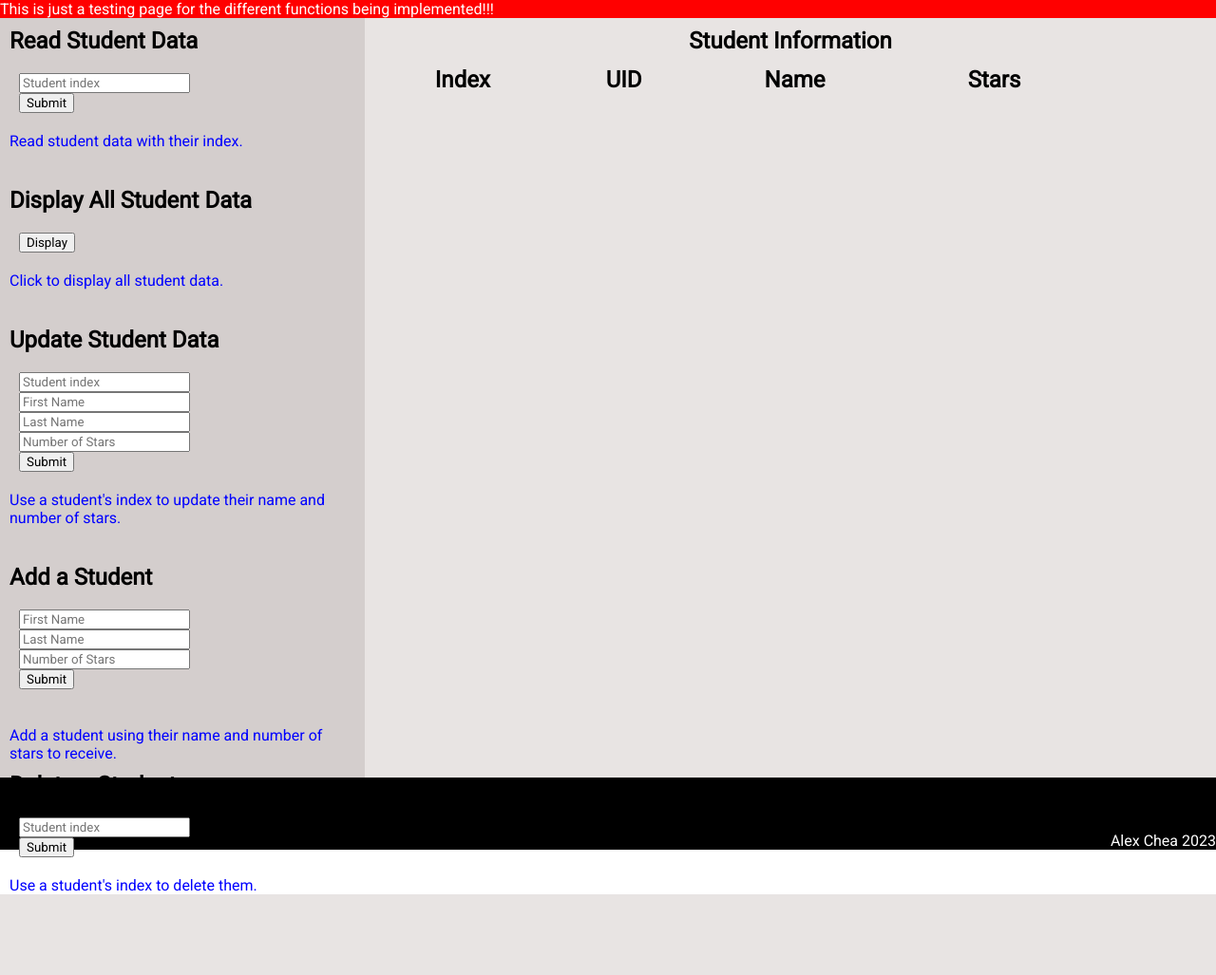
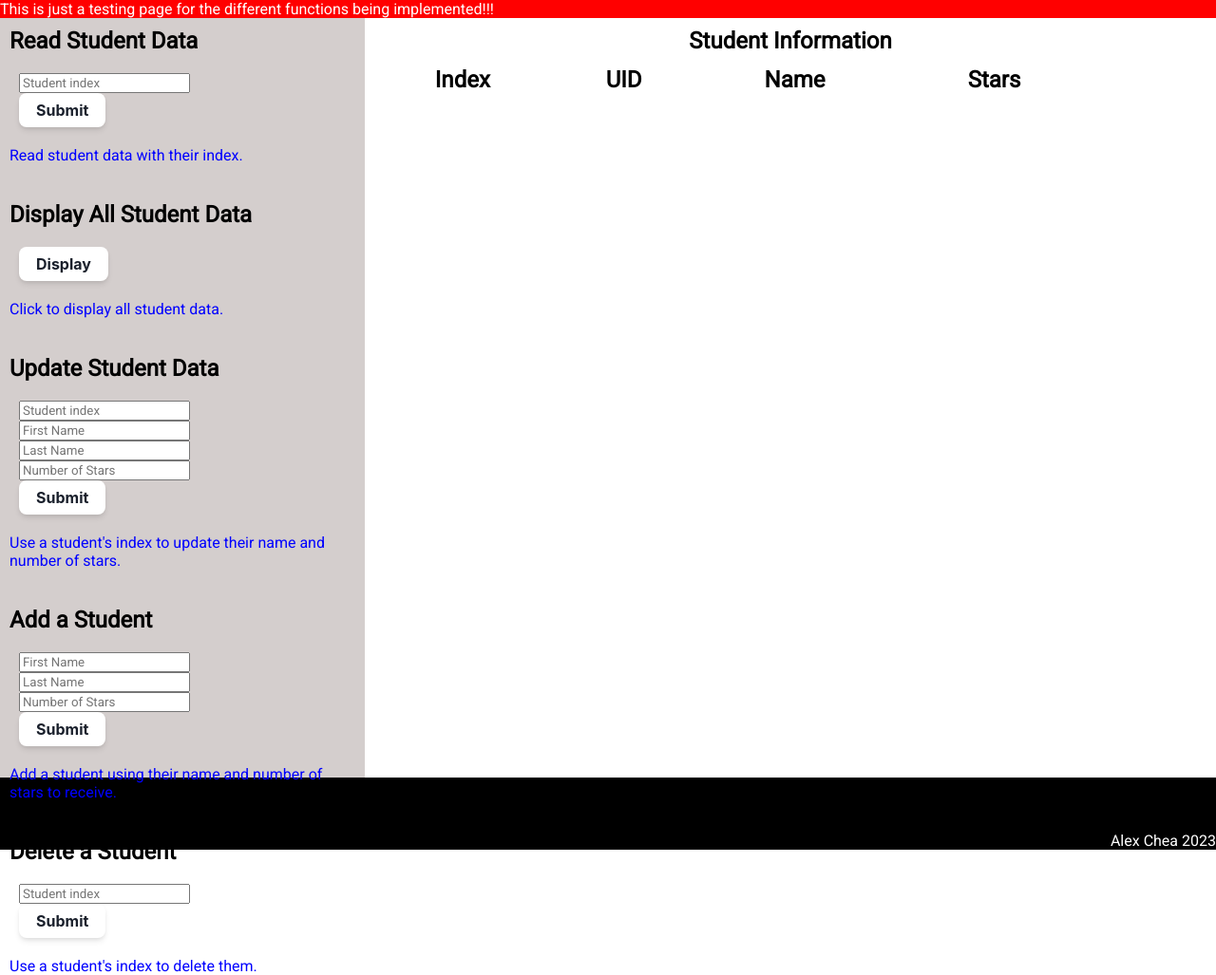
Before and after one commit to cheaseeds/math-stars, a PHP site: page / in a window 1280 px wide. Shown: the part 98-1125 px from the top of the page at 95% size. Before the commit the page ends 1040 px from the top, so only its background shows below. Run offline with PHP 8.4, Linux system fonts and the light colour scheme; lists and menus that the app fills with data are empty.

Commit message:
Made small changes to formatting

```diff
--- a/call_routine.php
+++ b/call_routine.php
@@ -55,6 +55,7 @@
                 }
 
                 include 'index.php';
+
         } else {
             echo "Empty database";
             echo '<br><br>';
--- a/index.php
+++ b/index.php
@@ -77,17 +77,49 @@
                 float: left;
                 width: 30%;
                 background-color:#d4cecd;
-                height:100vh;
+                height: 100vh;
             }
-
             .column-table {
                 float: right;
                 width: 70%;
-                background-color:#e8e4e3;
-                height: 100vh
+                background-color: white;
+                height: 100vh;
             }
             th {
                 font-size: 1.5rem;
+            }
+
+            .button-47 {
+                align-items: center;
+                background: #FFFFFF;
+                border: 0 solid #E2E8F0;
+                box-shadow: 0 4px 6px -1px rgba(0, 0, 0, 0.1), 0 2px 4px -1px rgba(0, 0, 0, 0.06);
+                box-sizing: border-box;
+                color: #1A202C;
+                display: inline-flex;
+                font-family: Inter, sans-serif;
+                font-size: 1rem;
+                font-weight: 700;
+                height: 16px;
+                justify-content: center;
+                line-height: 24px;
+                overflow-wrap: break-word;
+                padding: 18px;
+                text-decoration: none;
+                width: auto;
+                border-radius: 8px;
+                cursor: pointer;
+                user-select: none;
+                -webkit-user-select: none;
+                touch-action: manipulation;
+
+            }
+            footer {
+                color: white;
+                text-align: right;
+                background-color: black;
+                height: auto;
+                width: auto;
             }
 
         </style>
@@ -113,7 +145,7 @@
                 <input type="hidden" name="routine" value="read_student">
                 <input type="number" name="s_idx" id="s_idx" min="0" max="99999999999" placeholder="Student index">
                 <br>
-                <button type="submit">Submit</button>
+                <button class="button-47" type="submit">Submit</button>
             </form>
             <p id="desc">Read student data with their index.</p>
             <br>
@@ -121,7 +153,7 @@
             <h2>Display All Student Data</h2>
             <form method="post" action="call_routine.php">
                 <input type="hidden" name="routine" value="read_all_student">
-                <button type="submit">Display</button>
+                <button class="button-47" type="submit">Display</button>
             </form>
             <p id="desc">Click to display all student data.</p>
             <br>
@@ -137,7 +169,7 @@
                 <br>
                 <input type="number" name="s_u_star_num" id="s_u_star_num" min="0" max="99999999999" placeholder="Number of Stars">
                 <br>
-                <button type="submit">Submit</button>
+                <button class="button-47" type="submit">Submit</button>
             </form>
             <p id="desc">Use a student's index to update their name and number of stars.</p>
             <br>
@@ -151,26 +183,32 @@
                 <br>
                 <input type="number" name="s_c_star_num" id="s_c_star_num" min="0" max="99999999999" placeholder="Number of Stars">
                 <br>
-                <button type="submit">Submit</button>
+                <button class="button-47" type="submit">Submit</button>
                 <br>
-                <br>
+
             </form>
             <p id="desc">Add a student using their name and number of stars to receive.</p>
+            <br>
 
             <h2>Delete a Student</h2>
             <form method="post" action="call_routine.php">
                 <input type="hidden" name="routine" value="delete_student">
                 <input type="number" name="s_d_idx" id="s_d_idx" min="0" max="99999999999" placeholder="Student index">
                 <br>
-                <button type="submit">Submit</button>
+                <button class="button-47" type="submit">Submit</button>
             </form>
             <p id="desc">Use a student's index to delete them.</p>
 
         </div>
 
+        <div>
             <div class="column-table">
+
+
                 <h2 id="table-title">Student Information</h2>
-            <table style="width: 85%">
+
+
+                <table style="width: 85%" id="my-table">
                     <thead>
                         <tr>
                             <th>Index</th>
@@ -194,9 +232,15 @@
                         ?>
                     </tbody>
                 </table>
+
+            </div>
         </div>
     </div>
 
-    <footer style="color: white; text-align: right; background-color: black; margin: 0; border: 0">
+    <footer>
     <br><br><br>Alex Chea 2023</footer>
 </body>
+
+<script>
+
+</script>
```
Also changed, not shown: README.md. Lines whose indentation alone changed are shown as unchanged.
